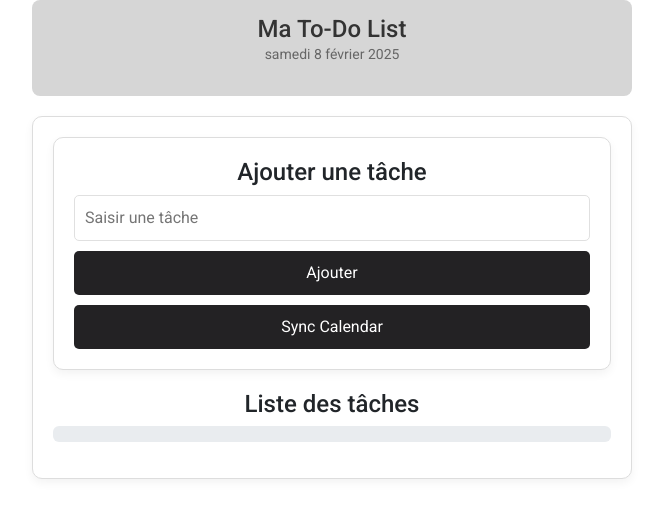
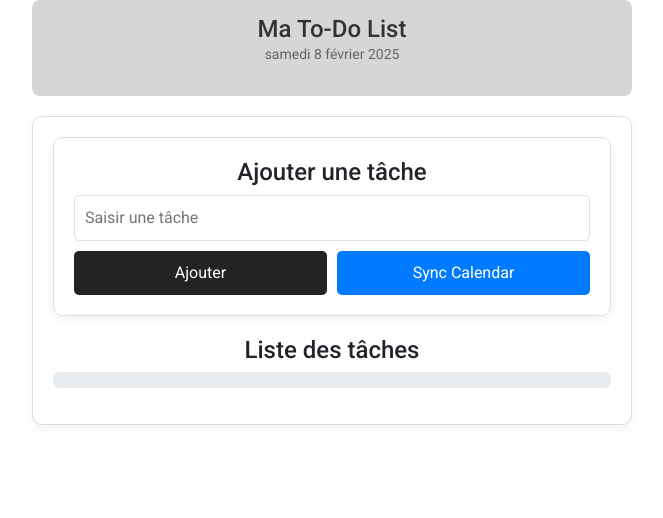
Before and after one commit to yantaromi/Clone_todo_app_IONIC, an Angular app: page /add in a window 1280 px wide. Shown: the top 518 px of the page, without its empty margins (308-971 px from the left). Built offline with nearby package versions, Linux system fonts and the light colour scheme.

Commit message:
Todo-calendar

```diff
--- a/src/app/components/todo-form/todo-form.component.html
+++ b/src/app/components/todo-form/todo-form.component.html
@@ -6,10 +6,10 @@
   <div class="todo-form-body">
     <!-- ✅ Champ de saisie de la tâche -->
     <div class="input-group">
-      <input id="taskInput" type="text" class="todo-input" [(ngModel)]="newTask" placeholder="Saisir une tâche">
+      <input id="taskInput" type="text" class="todo-input" [(ngModel)]="newTaskTitle" placeholder="Saisir une tâche">
     </div>
 
-    <!-- ✅ Boutons Ajouter et Sync Calendar -->
+    <!-- ✅ Boutons alignés côte à côte sous le champ -->
     <div class="button-group">
       <button class="todo-button" (click)="addTask()">Ajouter</button>
       <button class="todo-button sync-button" (click)="syncCalendar()">Sync Calendar</button>
--- a/src/app/components/todo-form/todo-form.component.scss
+++ b/src/app/components/todo-form/todo-form.component.scss
@@ -19,6 +19,7 @@
     font-size: 16px;
     outline: none;
     transition: border 0.3s;
+    flex: 1; // ✅ Prend tout l'espace restant
 }
 
 .todo-input:focus {
@@ -27,18 +28,43 @@
 
 /* ✅ Bouton Ajouter */
 .todo-button {
-    width: 100%;
-    padding: 10px;
     background-color: #232224;
     color: white;
     border: none;
     border-radius: 5px;
     font-size: 16px;
+    padding: 10px 15px;
     cursor: pointer;
-    transition: background 0.3s;
-    margin-top: 10px;
+    transition: background 0.3s ease-in-out;
+    flex: 1; // ✅ Ajuste les boutons pour qu'ils prennent la même largeur
 }
 
 .todo-button:hover {
     background-color: #6b6768;
+    color: white;
 }
+
+/* ✅ Bouton Sync Calendar */
+.sync-button {
+    background-color: #007bff;
+    color: white;
+}
+
+.sync-button:hover {
+    background-color: #0056b3;
+}
+
+/* ✅ Conteneur du champ de saisie */
+.input-group {
+    display: flex;
+    width: 100%;
+    gap: 8px; // ✅ Espacement entre les éléments
+}
+
+/* ✅ Conteneur des boutons (Ajouter & Sync Calendar) */
+.button-group {
+    display: flex;
+    justify-content: space-between; // ✅ Aligner les boutons côte à côte
+    gap: 10px; // ✅ Espacement entre les boutons
+    margin-top: 10px; // ✅ Espacement entre le champ et les boutons
+}
--- a/src/app/components/todo-form/todo-form.component.ts
+++ b/src/app/components/todo-form/todo-form.component.ts
@@ -7,20 +7,20 @@ import { CalendarService } from '../../services/calendar.service';
 @Component({
   selector: 'app-todo-form',
   standalone: true,
-  imports: [CommonModule, FormsModule], // ✅ Ajout de FormsModule pour utiliser ngModel
+  imports: [CommonModule, FormsModule], // ✅ Ajout de FormsModule pour ngModel
   templateUrl: './todo-form.component.html',
   styleUrls: ['./todo-form.component.scss']
 })
 export class TodoFormComponent {
-  newTask: string = ''; // ✅ Déclaration de `newTask` pour éviter l'erreur
+  newTaskTitle: string = ''; // ✅ Déclaration de la variable
 
   constructor(private todoService: TodoService, private calendarService: CalendarService) {}
 
   /** 📌 Ajouter une tâche */
   addTask(): void {
-    if (this.newTask.trim()) {
-      this.todoService.addTask(this.newTask.trim());
-      this.newTask = ''; // ✅ Réinitialisation après ajout
+    if (this.newTaskTitle.trim()) {
+      this.todoService.addTask(this.newTaskTitle.trim());
+      this.newTaskTitle = ''; // ✅ Réinitialisation après ajout
     }
   }
 
@@ -28,11 +28,8 @@ export class TodoFormComponent {
   syncCalendar(): void {
     this.calendarService.getTodayEvents().subscribe((response: any) => {
       const events = response.items || [];
-      events.forEach((event: any) => {
-        if (!this.todoService.getTasks().find(task => task.title === event.summary)) {
-          this.todoService.addTask(event.summary);
-        }
-      });
+      const eventTitles = events.map((event: any) => event.summary);
+      this.todoService.addTasksFromCalendar(eventTitles);
     });
   }
 }
```
